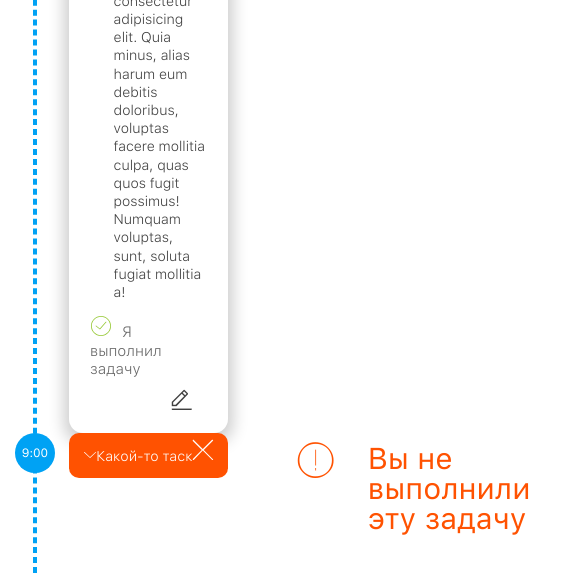
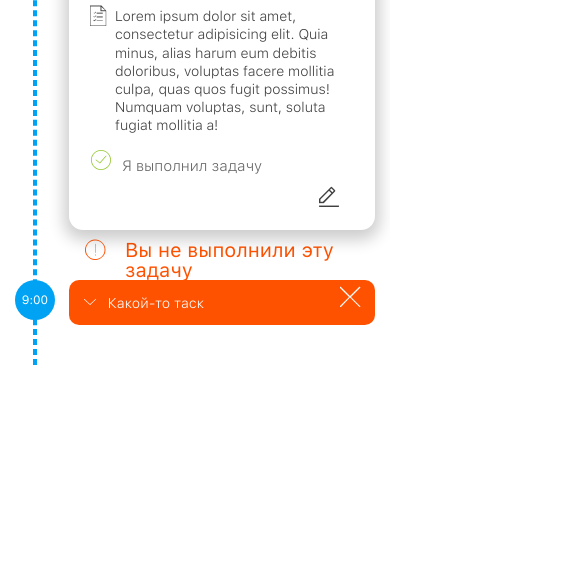
Before and after one commit to khramovw/task, a website: page app/index.html in a window 390 px wide. Shown: the part 802-1375 px from the top of the page, 577 px wide, since content can reach past the window. After the commit the page ends 1167 px from the top, so only its background shows below. Drawn offline with Linux system fonts and the light colour scheme.

Commit message:
finish_@media

```diff
--- a/app/css/style.css
+++ b/app/css/style.css
@@ -346,12 +346,25 @@ main {
   -webkit-align-items: start;
       -ms-flex-align: start;
           align-items: start; }
+  @media (max-width: 768px) {
+    .task-section {
+      -webkit-box-orient: vertical;
+      -webkit-box-direction: normal;
+      -webkit-flex-flow: column wrap;
+          -ms-flex-flow: column wrap;
+              flex-flow: column wrap; } }
   .task-section .task {
     width: 100%;
     padding-left: 5.4em;
     position: relative;
     max-width: -webkit-calc( 600px + 5.4em);
     max-width: calc( 600px + 5.4em); }
+    @media (max-width: 768px) {
+      .task-section .task {
+        -webkit-box-ordinal-group: 3;
+        -webkit-order: 2;
+            -ms-flex-order: 2;
+                order: 2; } }
     .task-section .task.open .task-content-wrap {
       display: block; }
     .task-section .task.open .task-header {
@@ -457,11 +470,23 @@ main {
         -ms-flex-direction: row;
             flex-direction: row;
     margin: 10px 0 0 70px; }
+    @media (max-width: 768px) {
+      .task-section .task-status {
+        -webkit-box-ordinal-group: 2;
+        -webkit-order: 1;
+            -ms-flex-order: 1;
+                order: 1; } }
     .task-section .task-status .status-icon {
-      font-size: 35px;
+      font-size: 3.5em;
       margin-right: 1em; }
+      @media (max-width: 768px) {
+        .task-section .task-status .status-icon {
+          font-size: 2em; } }
     .task-section .task-status p {
       font-size: 3em; }
+      @media (max-width: 768px) {
+        .task-section .task-status p {
+          font-size: 2em; } }
   .task-section .color-worning {
     color: #ff5201; }
   .task-section .color-success {
@@ -743,7 +768,7 @@ main {
         border-color: #00a2f4; }
         .login .login-section .login-input input:focus + label {
           opacity: 1; }
-        .login .login-section .login-input input:focus > .login-icon > .icon {
+        .login .login-section .login-input input:focus > .login-icon {
           color: #00a2f4; }
     .login .login-section .login-input:hover .login-icon > .icon {
       color: #00a2f4; }
```
Also changed, not shown: dist/sass/_layout.scss, dist/sass/_login.scss.
